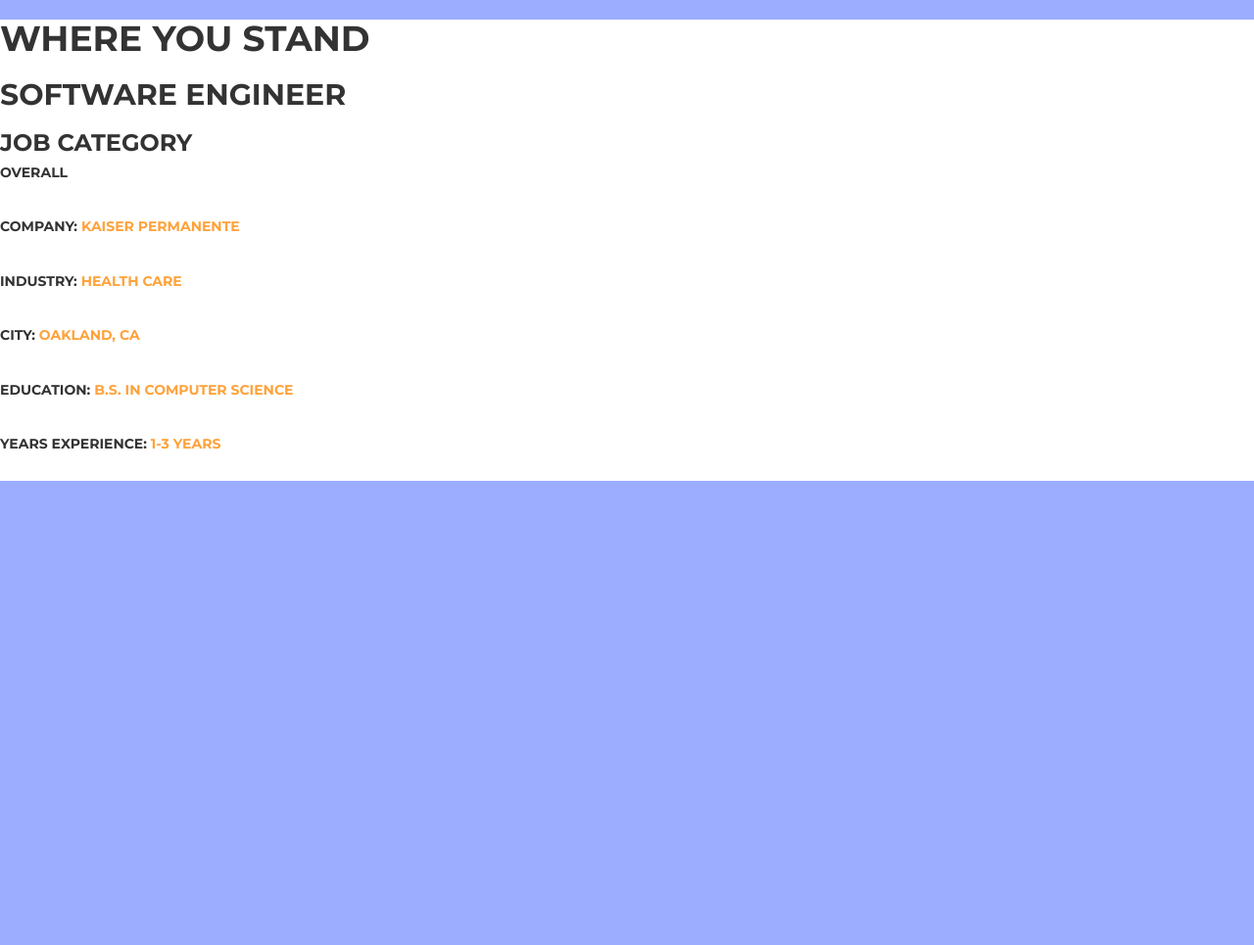
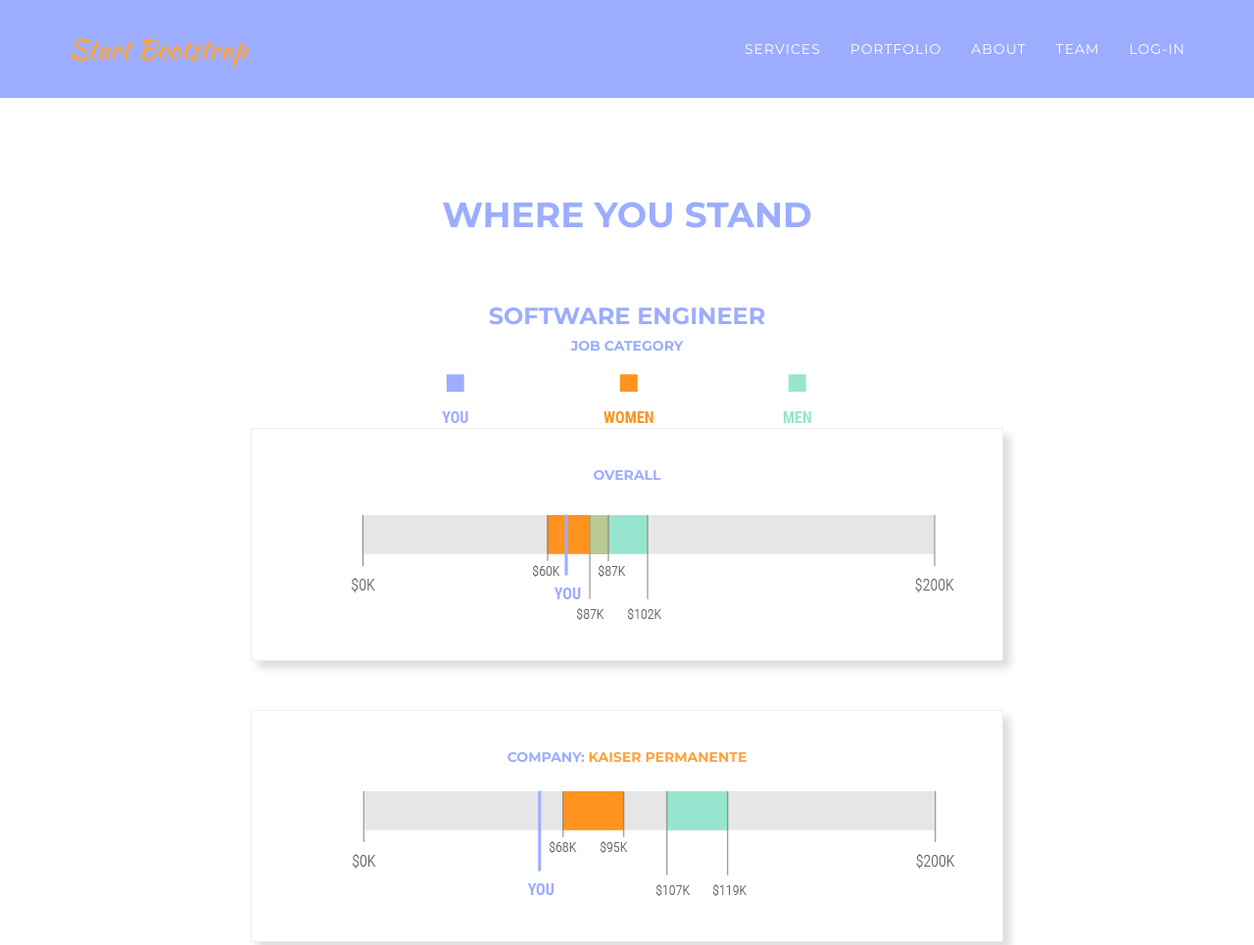
Before and after one commit to allisonPlusPlus/herwinapp, a website: page startbootstrap-agency-gh-pages/company.html in a window 1280 px wide. Shown: the top 965 px of the page at 98% size. Before the commit the page ends 800 px from the top, so only its background shows below. Drawn offline with Linux system fonts and the light colour scheme; a web font is replaced by a local one.

Commit message:
add company page and an image

```diff
--- a/startbootstrap-agency-gh-pages/company.html
+++ b/startbootstrap-agency-gh-pages/company.html
@@ -30,38 +30,131 @@
           <script src="https://oss.maxcdn.com/libs/respond.js/1.4.2/respond.min.js" integrity="sha384-ZoaMbDF+4LeFxg6WdScQ9nnR1QC2MIRxA1O9KWEXQwns1G8UNyIEZIQidzb0T1fo" crossorigin="anonymous"></script>
       <![endif]-->
       <style type="text/css">
+        body {
+          color: #9cadff;
+        }
+
         .companypage {
           background-color: #fff;
+          margin-top: 100px;
+          text-align: center;
+        }
+
+        #mainNav {
+          background-color: #9cadff;
+        }
+
+        h1 {
+          padding-top: 100px;
+          padding-bottom: 50px;
+        }
+
+        .categories {
+          border: 1px solid #eee;
+          box-shadow: 7px 7px 8px #ddd;
+          width: 60%;
+          margin: 0px auto 50px auto;
+        }
+
+        .categories h5 {
+          padding-top: 30px;
+        }
+
+        img {
+          margin-top: -30px;
+        }
+
+        #hack {
+          margin-bottom: 50px;
+        }
+
+        .category-area {
+          padding-bottom: 50px;
         }
       </style>
   </head>
 
   <body id="page-top" class="index">
+
+    <!-- Navigation -->
+    <nav id="mainNav" class="navbar navbar-default navbar-custom navbar-fixed-top">
+        <div class="container">
+            <!-- Brand and toggle get grouped for better mobile display -->
+            <div class="navbar-header page-scroll">
+                <button type="button" class="navbar-toggle" data-toggle="collapse" data-target="#bs-example-navbar-collapse-1">
+                    <span class="sr-only">Toggle navigation</span> Menu <i class="fa fa-bars"></i>
+                </button>
+                <a class="navbar-brand page-scroll" href="#page-top">Start Bootstrap</a>
+            </div>
+
+            <!-- Collect the nav links, forms, and other content for toggling -->
+            <div class="collapse navbar-collapse" id="bs-example-navbar-collapse-1">
+                <ul class="nav navbar-nav navbar-right">
+                    <li class="hidden">
+                        <a href="#page-top"></a>
+                    </li>
+                    <li>
+                        <a class="page-scroll" href="#services">Services</a>
+                    </li>
+                    <li>
+                        <a class="page-scroll" href="#portfolio">Portfolio</a>
+                    </li>
+                    <li>
+                        <a class="page-scroll" href="#about">About</a>
+                    </li>
+                    <li>
+                        <a class="page-scroll" href="#team">Team</a>
+                    </li>
+                    <li>
+                        <a class="page-scroll" href="#contact">Log-in</a>
+                    </li>
+                </ul>
+            </div>
+            <!-- /.navbar-collapse -->
+        </div>
+        <!-- /.container-fluid -->
+    </nav>
+
     <div class="companypage">
 
       <h1>Where You Stand</h1>
 
-      <h2>Software Engineer</h2>
-      <h3>Job Category</h3>
+      <h3>Software Engineer</h3>
+      <h5 id="hack">Job Category</h5>
 
-      <h5>Overall</h5>
-      <img src="company-bar.png" alt="">
+      <img src="img/labels.png" alt="">
 
-      <h5>Company: <a href="#">Kaiser Permanente</a></h5>
-      <img src="" alt="">
+      <div class="category-area">
+        <div class="categories">
+          <h5>Overall</h5>
+          <img src="img/overall.png" alt="">
+        </div>
 
-      <h5>Industry: <a href="">Health Care</a></h5>
-      <img src="" alt="">
+        <div class="categories">
+          <h5>Company: <a href="#">Kaiser Permanente</a></h5>
+          <img src="img/experience.png" alt="">
+        </div>
 
-      <h5>City: <a href="#">Oakland, CA</a></h5>
-      <img src="" alt="">
+        <div class="categories">
+          <h5>Industry: <a href="">Health Care</a></h5>
+          <img src="img/industry.png" alt="">
+        </div>
 
-      <h5>Education: <a href="#">B.S. in Computer Science</a></h5>
-      <img src="" alt="">
+        <div class="categories">
+          <h5>City: <a href="#">Oakland, CA</a></h5>
+          <img src="img/city.png" alt="">
+        </div>
 
-      <h5>Years Experience: <a href="#">1-3 Years</a></h5>
-      <img src="" alt="">
+        <div class="categories">
+          <h5>Education: <a href="#">B.S. in Computer Science</a></h5>
+          <img src="img/overall.png" alt="">
+        </div>
 
+        <div class="categories">
+          <h5>Years Experience: <a href="#">1-3 Years</a></h5>
+          <img src="img/experience.png" alt="">
+        </div>
+      </div>
     </div>
   </body>
 </html>
```
Also changed, not shown: startbootstrap-agency-gh-pages/img/labels.png (added).
